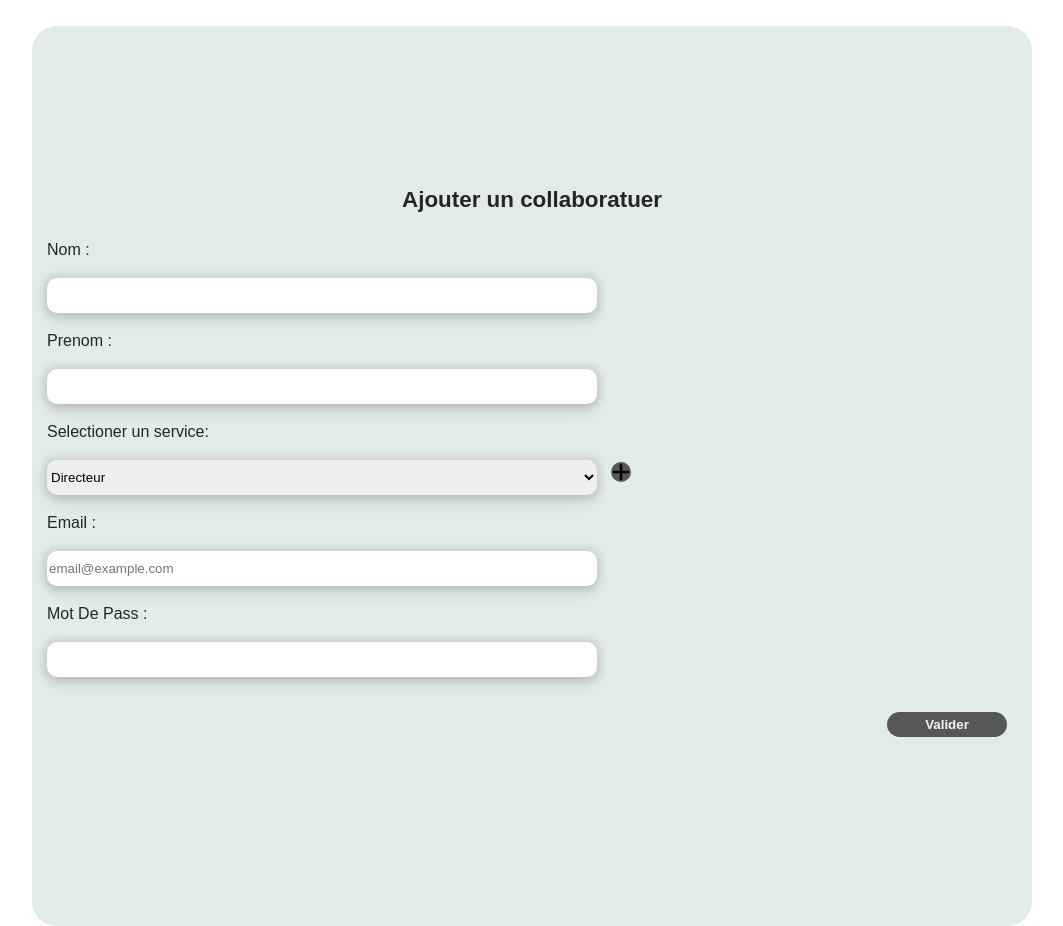
After one commit to alt-ju/GRAND-ANGLE, a PHP site: page /add_collab.php in a window 1280 px wide. The commit adds this page. Shown: the whole page, without its empty margins (108-1171 px from the left). Run offline with PHP 8.4, Linux system fonts and the light colour scheme; data comes from the database, SQL or seed files in the repository.

Commit message:
add php to our form add collab, add service

```diff
--- /dev/null
+++ b/add_collab.php
@@ -0,0 +1,201 @@
+<?php
+require_once './config/pdo.php';
+$nom = $prenom = $email = $pass= $service ='';
+$errors = array('nom'=>'','prenom'=>'','email'=>'','pass'=>'','service-select' =>'');
+
+if(isset($_POST['submit'])){
+  if(empty($_POST['nom'])){
+  $errors['nom']= 'Le Nom est obligatoire. ';
+  }
+ else{
+  $nom = $_POST['nom'];
+  if(!preg_match('/^[a-zA-Z\s]+$/',$nom)){
+   $errors['nom']= 'Nom doit avoir des lettres';
+ }
+}
+
+
+if(empty($_POST['prenom'])){
+   $errors['prenom']= 'Le Prenom est obligatoire.';
+} else{
+   $prenom = $_POST['prenom'];
+   if(!preg_match('/^[a-zA-Z\s]+$/',$prenom)){
+       $errors['prenom']= 'Prenom doit avoir des lettres ';
+     }
+}
+
+
+if(empty($_POST['email'])){
+   $errors['email']= "L'email est obligatoire.";
+} else{
+   $email = $_POST['email'];
+   if(!filter_var($email,FILTER_VALIDATE_EMAIL)){
+       $errors['email']= "Le format d'email n'est pas valide.";
+   }
+}
+
+if(empty($_POST['service-select'])){
+  $errors['service-select']= "Selectioner une Service.";
+} else{
+  $service=$_POST["service-select"];
+}
+
+if(empty($_POST['pass'])){
+   $errors['pass']= 'Mot de passe obligatoire';
+} else{
+  $pass = password_hash($_POST["pass"], PASSWORD_ARGON2ID);
+}
+
+
+if(!array_filter($errors)){
+
+    $sqlService = "SELECT Id_Service,libelle_Service FROM service WHERE libelle_Service = :libelle_Service";
+    $queryService = $db->prepare($sqlService);
+    $queryService->bindParam(":libelle_Service", $_POST["service-select"], PDO::PARAM_STR);
+    $queryService->execute();
+    $row = $queryService->fetch(PDO::FETCH_ASSOC);
+    $id_service = $row['Id_Service'];
+
+
+
+    $roles = json_encode(["USER"]);
+        $sqlCollab = "INSERT INTO collaborateur (Nom_Collaborateur,prenom_Collaborateur,Email_Collaborateur , Pass_Collaborateur,Id_service, roles) VALUES (:Nom_Collaborateur,:prenom_Collaborateur,:Email_Collaborateur , :Pass_Collaborateur,:Id_Service, :roles)";
+        $queryCollab = $db->prepare($sqlCollab);
+        $queryCollab->bindValue(":Nom_Collaborateur", $nom, PDO::PARAM_STR);
+        $queryCollab->bindValue(":prenom_Collaborateur", $prenom , PDO::PARAM_STR);
+        $queryCollab->bindValue(":Email_Collaborateur", $_POST["email"]);
+        $queryCollab->bindValue(":Pass_Collaborateur", $pass, PDO::PARAM_STR);
+        $queryCollab->bindValue(":Id_Service", $service, PDO::PARAM_INT);
+        $queryCollab->bindValue(":Id_Service", $id_service, PDO::PARAM_INT);
+        $queryCollab->bindValue(":roles", $roles, PDO::PARAM_STR);
+        $queryCollab->execute();
+        $id_collab = $db->lastInsertId();
+
+        echo "Post inserted successfully!";
+} else{
+  echo "noooooo";
+}
+}
+$sqlService1 = "SELECT Id_Service,libelle_Service FROM service";
+$requete = $db -> query($sqlService1);
+  $services = $requete->fetchAll(PDO::FETCH_ASSOC);
+
+  require_once './config/pdo.php';
+ $error= array('creat-service'=>'');
+ if(isset($_POST['valid'])){
+   if(empty($_POST['creat-service'])){
+   $errors['creat-service']= 'Le Nom du service est obligatoire. ';
+   }else{
+   $servicee = $_POST['creat-service'];
+   if(!preg_match('/^[a-zA-Z\s]+$/',$nom)){
+    $errors['creat-service']= 'Le Nom du service est obligatoire.';
+  }
+ }
+
+ if(!array_filter($error)){
+
+     $sqlAddService = "INSERT INTO service  (libelle_Service) VALUES (:libelle_Service)";
+     $queryAddService = $db->prepare( $sqlAddService);
+     $queryAddService->bindValue(":libelle_Service", $servicee, PDO::PARAM_STR);
+     $queryAddService->execute();
+     $id_s = $db->lastInsertId();
+         echo "Post inserted successfully!";
+ } else{
+   echo "noooooo";
+ }
+ }
+
+?>
+<head>
+  <meta charset="UTF-8">
+  <meta name="viewport" content="width=device-width, initial-scale=1.0">
+  <link rel="stylesheet" href="./assets/css/reset.css">
+  <link rel="stylesheet" href="./assets/css/style.css">
+  <title>Ajouter un collaboratuer</title>
+</head>
+
+<body>
+
+  <form action="" method="POST" class="add-collab">
+    <h2 class="title-form">Ajouter un collaboratuer</h2>
+    <div class="form-divs">
+      <label for="nom">Nom :</label>
+    </div>
+    <div class="form-divs">
+      <input type="text" id="nom" class="field-add-collab" name="nom" placeholder="">
+      <div class="red"><?php echo $errors['nom']; ?></div>
+    </div>
+    <div class="form-divs">
+      <label for="prenom">Prenom :</label>
+    </div>
+    <div class="form-divs">
+      <input type="text" id="prenom" class="field-add-collab" name="prenom" placeholder="">
+      <div class="red"><?php echo $errors['prenom']; ?></div>
+    </div>
+
+    <div class="form-divs">
+      <label for="service-select">Selectioner un service:</label>
+    </div>
+
+    <div class="form-divs">
+      <select name="service-select" id="service-select" class="field-add-collab">
+        <?php foreach($services as $servic):?>
+        <option value="<?php echo $servic["libelle_Service"]?>"><?php echo $servic["libelle_Service"]?></option>
+        <?php endforeach?>
+      </select>
+      <a href="#" ><svg class="plus" id="add-pup" xmlns="http://www.w3.org/2000/svg" viewBox="0 0 448 512">
+          <path
+            d="M256 80c0-17.7-14.3-32-32-32s-32 14.3-32 32V224H48c-17.7 0-32 14.3-32 32s14.3 32 32 32H192V432c0 17.7 14.3 32 32 32s32-14.3 32-32V288H400c17.7 0 32-14.3 32-32s-14.3-32-32-32H256V80z" />
+        </svg></a>
+    </div>
+
+    <div class="form-divs">
+      <label for="email">Email :</label>
+    </div>
+    <div class="form-divs">
+      <input type="email" id="email" class="field-add-collab" name="email" placeholder="email@example.com">
+      <div class="red"><?php echo $errors['email']; ?></div>
+    </div>
+    <div class="form-divs">
+      <label for="pass">Mot De Pass :</label>
+    </div>
+    <div class="form-divs">
+      <input type="password" class="field-add-collab" id="pass" name="pass">
+    </div>
+    <div class="form-divs login-input">
+      <input type="submit" name="submit" class="input-sub-add-collab" value="Valider">
+    </div>
+    <div class="red"><?php echo $errors['pass']; ?></div>
+  </form>
+
+<div class="service-pup">
+    <div class="pup-up">
+      <svg xmlns="http://www.w3.org/2000/svg" viewBox="0 0 384 512" id="close"><path d="M342.6 150.6c12.5-12.5 12.5-32.8 0-45.3s-32.8-12.5-45.3 0L192 210.7 86.6 105.4c-12.5-12.5-32.8-12.5-45.3 0s-12.5 32.8 0 45.3L146.7 256 41.4 361.4c-12.5 12.5-12.5 32.8 0 45.3s32.8 12.5 45.3 0L192 301.3 297.4 406.6c12.5 12.5 32.8 12.5 45.3 0s12.5-32.8 0-45.3L237.3 256 342.6 150.6z"/></svg>
+      <form class="form-add-service" action="" method="POST" id="service-popup">
+        <h2 class="title-form">Créer un nouveau service</h2>
+        <div class="form-divs">
+          <label for="creat-service">Ajouter un service :</label>
+        </div>
+        <div class="form-divs">
+          <input type="text" name="creat-service" id="creat-service" class="field-add-service" />
+        </div>
+        <div class="red"></div>
+        <div class="login-input">
+          <button type="submit" name="valid" class="valider-service" value="Valider"></button>
+
+        </div>
+      </form>
+    </div>
+  </div>
+<script>
+  document.getElementById("add-pup").addEventListener("click" , function(){
+    document.querySelector(".service-pup").style.display="flex";
+  })
+  document.getElementById("close").addEventListener("click" , function(){
+    document.querySelector(".service-pup").style.display="none";
+  })
+
+
+</script>
+
+</body>
--- a/assets/css/style.css
+++ b/assets/css/style.css
@@ -348,17 +348,16 @@ background-color: var(--ACCENT1);
   font-family: var(--FONTTEXT);
   font-weight: 500;
 }
-.servic-pup{
+.service-pup{
   width:100%;
   height: 100%;
-  top:100px;
+  top:0;
   position: absolute;
-  display: flex;
   justify-content: center;
   justify-items: center;
   flex-direction: column;
+  display: none;
 }
-
 .pup-up{
   background-color: #fff;
   position: relative;
@@ -366,6 +365,8 @@ background-color: var(--ACCENT1);
   height: 500px;
   margin-right: auto;
   margin-left: auto;
+  border-radius: 25px;
+
 }
 .valider-service{
   margin-right: 35px;
@@ -378,3 +379,13 @@ background-color: var(--ACCENT1);
   border: none;
   box-shadow: 0px 0px 7px 4px rgba(0,0,0,0.1),0px 10px 15px -3px rgba(0,0,0,0.1);
 }
+
+#close{
+  background-color: var(--PRIMARY);
+  fill: var(--BGCOLORPR);
+  width: 20px;
+  height:20px;
+  border-radius: 50%;
+  float: right;
+  cursor: pointer;
+}
```
Also changed, not shown: add_collab.html (deleted, +0 -91 lines).
